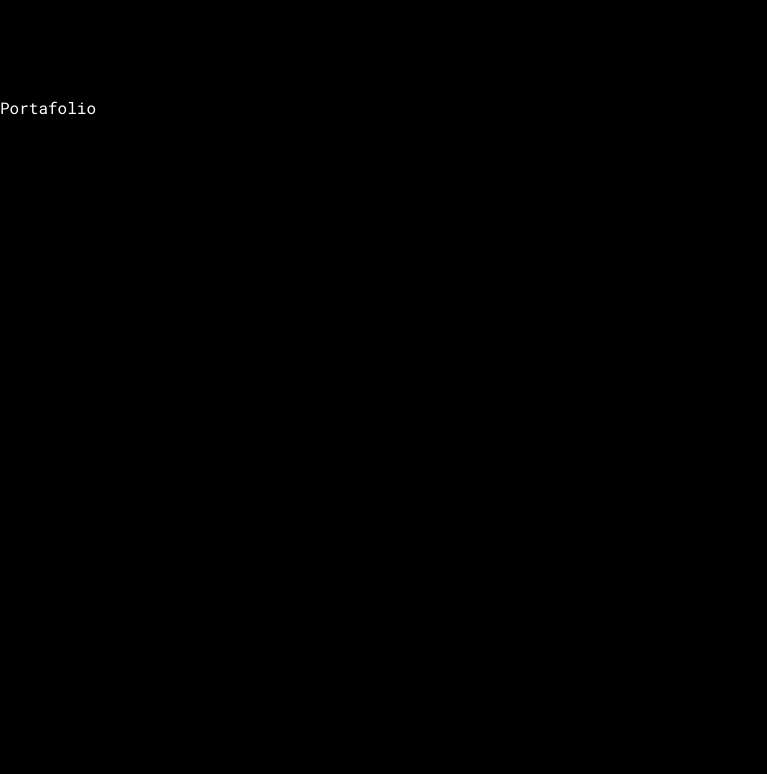
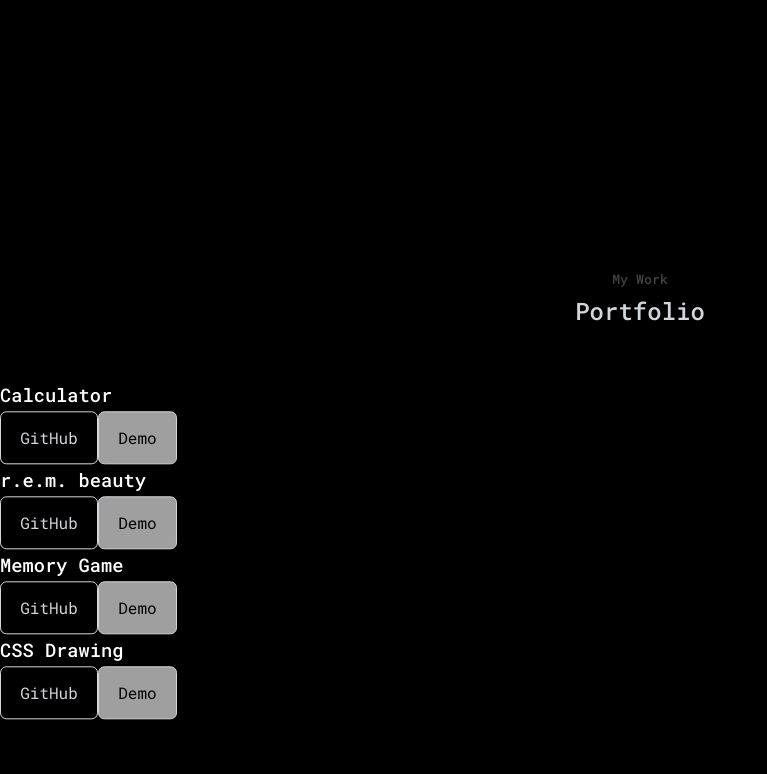
Before and after one commit to stefanoaragoni/portafolio, a React (Vite) app: page / in a window 1280 px wide. Shown: the part 2306-3080 px from the top of the page, without its empty margins (0-767 px from the left). Built offline with nearby package versions, Linux system fonts and the light colour scheme.

Commit message:
portafolio inicial

```diff
--- a/src/components/experience/Experience.jsx
+++ b/src/components/experience/Experience.jsx
@@ -124,8 +124,8 @@ const Experience = () => {
               <SiPostgresql className='e_language-icons'/>
               <div class="skill">
                   <p>SQL</p>
-                  <div class="skill-bar skill2">
-                      <span class="skill-count2">Intermediate</span>
+                  <div class="skill-bar skill1">
+                      <span class="skill-count1">Advanced</span>
                   </div>
               </div>
             </div>
--- a/src/components/portafolio/Portafolio.jsx
+++ b/src/components/portafolio/Portafolio.jsx
@@ -3,7 +3,49 @@ import './portafolio.css'
 
 const Portafolio = () => {
   return (
-    <section id='portafolio'>Portafolio</section>
+    <section id='portafolio'>
+      <div className='portafolio'>
+        <h5>My Work</h5>
+        <h2>Portfolio</h2>
+
+        <div className="container c_portafolio">
+
+          <article className='p_item'>
+            <div className="p_item-img">
+            </div>
+            <h3>Calculator</h3>
+            <a href="https://github.com" className='boton' target={"_blank"}>GitHub</a>
+            <a href="http://juanelcaballo.club/20261/calculadora/" className='boton boton-primary' target={"_blank"}>Demo</a>
+          </article>
+
+          <article className='p_item'>
+            <div className="p_item-img">
+            </div>
+            <h3>r.e.m. beauty</h3>
+            <a href="https://github.com" className='boton' target={"_blank"}>GitHub</a>
+            <a href="http://juanelcaballo.club/20261/rembeauty/" className='boton boton-primary' target={"_blank"}>Demo</a>
+          </article>
+
+          <article className='p_item'>
+            <div className="p_item-img">
+            </div>
+            <h3>Memory Game</h3>
+            <a href="https://juanelcaballo.club/20261/lab6/index.html" className='boton' target={"_blank"}>GitHub</a>
+            <a href="https://github.com" className='boton boton-primary' target={"_blank"}>Demo</a>
+          </article>
+
+          <article className='p_item'>
+            <div className="p_item-img">
+            </div>
+            <h3>CSS Drawing</h3>
+            <a href="https://github.com" className='boton' target={"_blank"}>GitHub</a>
+            <a href="http://juanelcaballo.club/20261/lab4/index.html" className='boton boton-primary' target={"_blank"}>Demo</a>
+          </article>
+
+        </div>
+
+      </div>
+    </section>
   )
 }
 
--- a/src/components/portafolio/portafolio.css
+++ b/src/components/portafolio/portafolio.css
@@ -0,0 +1,5 @@
+.portafolio{
+    position: relative;
+    top: 50%;
+    transform: translateY(-50%);
+}
--- a/src/style.css
+++ b/src/style.css
@@ -104,11 +104,11 @@ h5{
 .boton{
     width: max-content;
     display: inline-block;
-    color: var(--primario);
+    color: var(--blanco2);
     padding: 0.75rem 1.2rem;
     border-radius: 0.4rem;
     cursor: pointer;
-    border: 1px solid var(--primario);
+    border: 1px solid var(--blanco2);
     transition: var(--animacion);
 }
 
@@ -119,10 +119,9 @@ h5{
 }
 
 .boton-primary{
-    background: var(--primario);
+    background: var(--primario2);
     color: var(--bg)
 }
-
 
 /* -------------  RESPONSIVE TABLET  -------------- */
 @media screen and (max-width: 1024px) {
```
